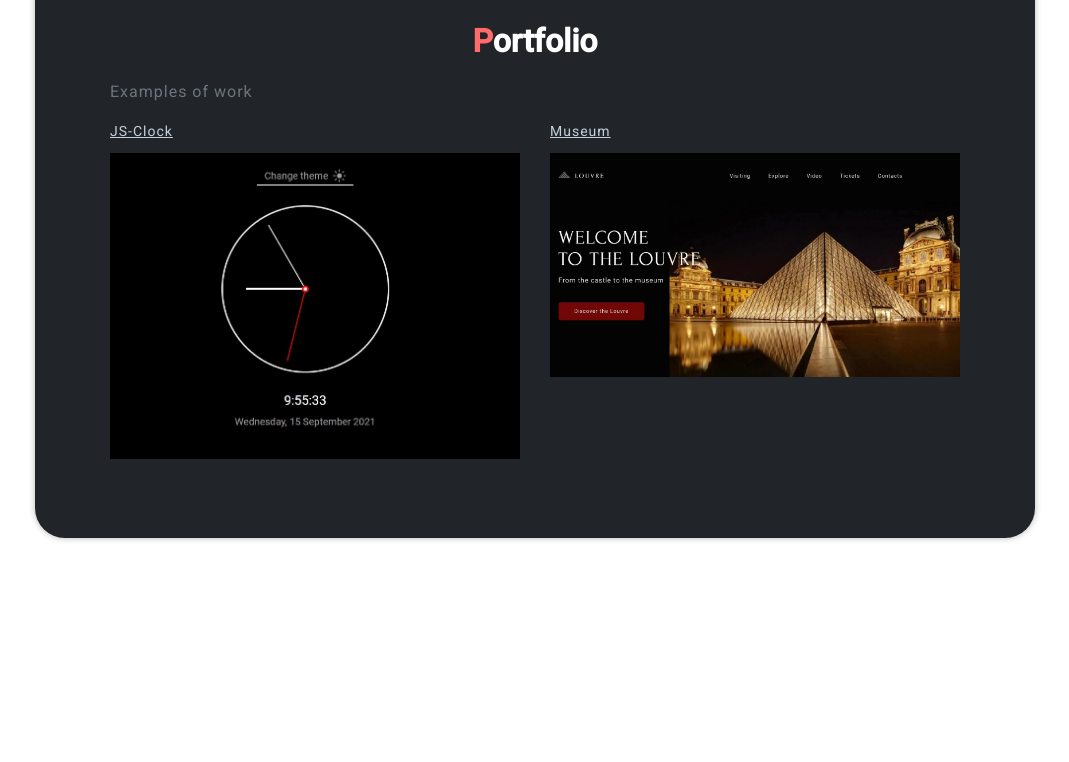
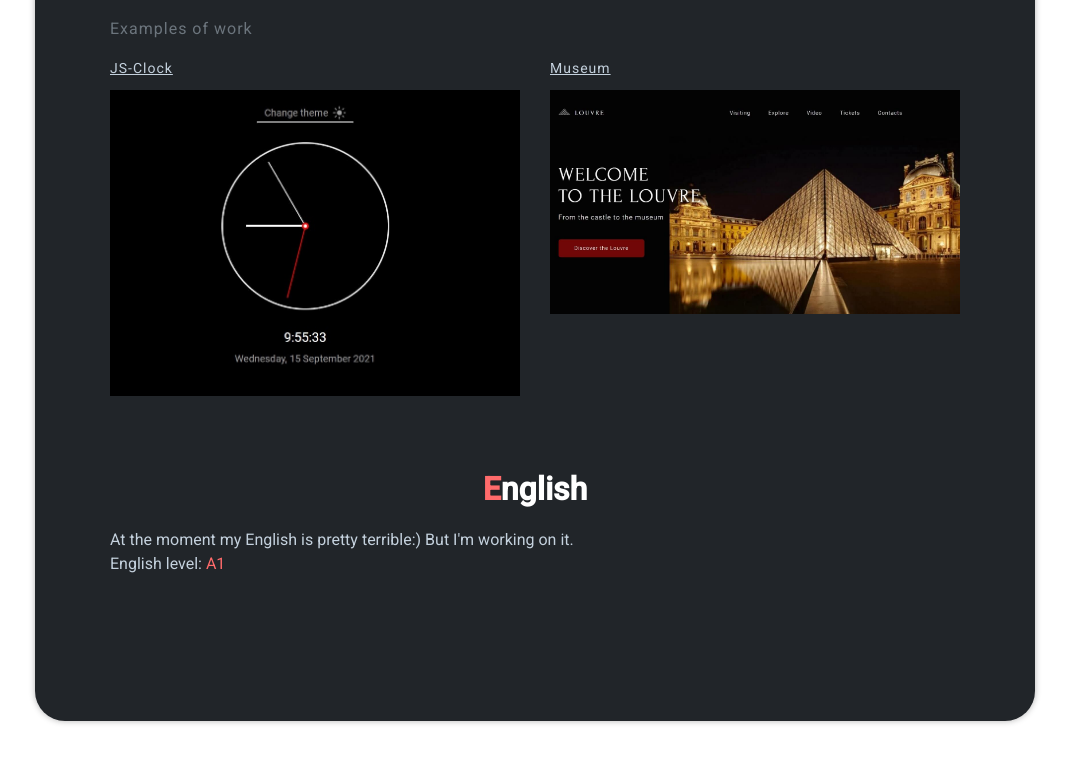
Before and after one commit to yurkab24/rsschool-cv, a plain HTML site: page index.html in a window 1280 px wide. Shown: the part 1608-2370 px from the top of the page, without its empty margins (105-1174 px from the left). Before the commit the page ends 2191 px from the top, so only its background shows below. Drawn offline with Linux system fonts and the light colour scheme.

Commit message:
feat: add block English

```diff
--- a/index.html
+++ b/index.html
@@ -62,7 +62,7 @@
           <div class="about__block">
             <p class="about__text">I'm an electrician by education:) But I really want to change my profession to a web
               developer. I like to develop as a programmer. I have a little knowledge of html, css and javascript.</p>
-            <p class="about__text">At the moment my English is pretty terrible:) But I'm working on it.</p>
+            <!-- <p class="about__text">At the moment my English is pretty terrible:) But I'm working on it.</p> -->
           </div>
           <div class="about__block about__block--grid">
             <ul class="about__list">
@@ -179,6 +179,24 @@
       </div>
     </section>
 
+    <section class="english">
+      <div class="content">
+        <h2 class="title"><span class="title__color">E</span>nglish</h2>
+
+        <div class="english__content">
+          <p class="english__text">At the moment my English is pretty terrible:) But I'm working on it.</p>
+          <p class="english__text">English level: <span class="english__text-color">A1</span></p>
+        </div>
+
+
+      </div>
+    </section>
+
+    <footer class="footer">
+      <div class="content">
+        </div>
+    </footer>
+
   </main>
 </body>
 
--- a/style.css
+++ b/style.css
@@ -366,3 +366,20 @@
   width: 100%;
   height: auto;
 }
+
+.english {}
+
+.english__content {
+  margin-top: 20px;
+}
+
+.english__text {
+  margin: 0;
+  color: var(--dark-light);
+  letter-spacing: 1.5;
+  line-height: 1.5;
+}
+
+.english__text-color {
+  color: var(--primary);
+}
```
